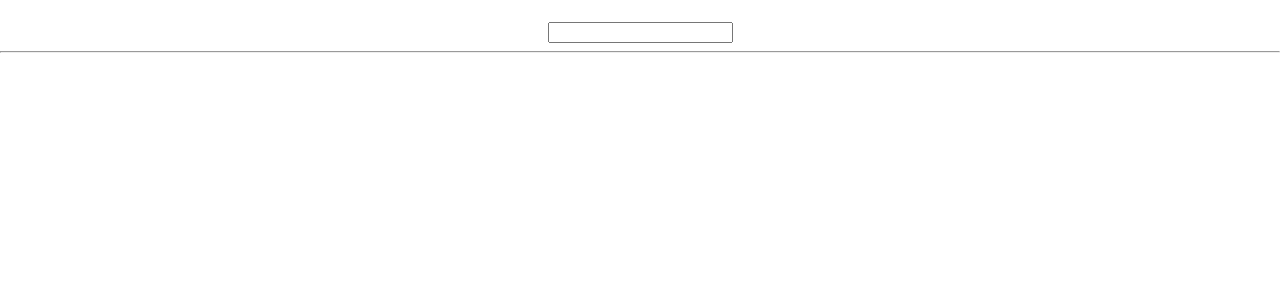
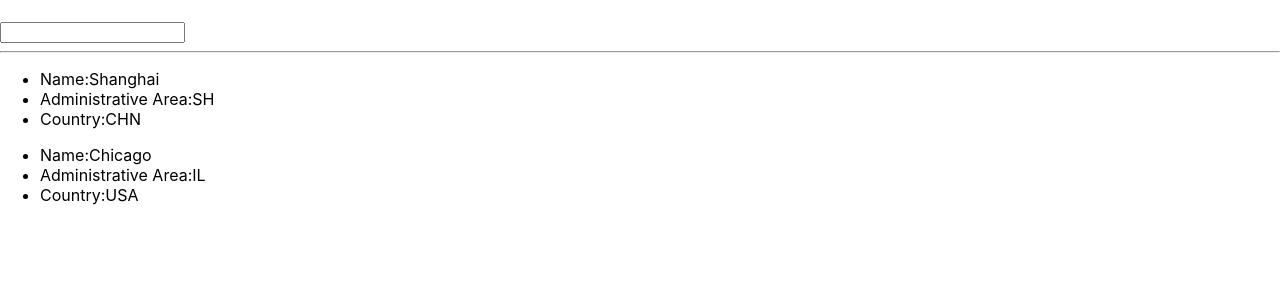
Before and after one commit to rsensenig/react-weather-app, a React (Create React App) app: page / in a window 1280 px wide. Shown: the top 300 px of the page. Built offline with nearby package versions, Linux system fonts and the light colour scheme.

Commit message:
create CityItem component, pass cityList as props, and display CityItem in the App

```diff
--- a/src/App.css
+++ b/src/App.css
@@ -1,5 +1,5 @@
 .App {
-  text-align: center;
+  text-align: left;
 }
 
 .App-logo {
--- a/src/App.js
+++ b/src/App.js
@@ -1,5 +1,5 @@
-import logo from './logo.svg';
 import './App.css';
+import { CityItem } from './components/CityItem';
 
 function App() {
   const cityList = [
@@ -39,6 +39,7 @@ function App() {
       <label></label>
       <input></input>
       <hr></hr>
+      <CityItem cityList={cityList}/>
     </div>
   );
 }
--- /dev/null
+++ b/src/components/CityItem.js
@@ -0,0 +1,11 @@
+export const CityItem = (props) => {
+    return (
+        props.cityList.map(city => (
+            <ul key={city.id}>
+                <li>Name:{city.englishName}</li>
+                <li>Administrative Area:{city.administrativeArea.id}</li>
+                <li>Country:{city.country.id}</li>
+            </ul>
+        ))
+    )
+}
```
